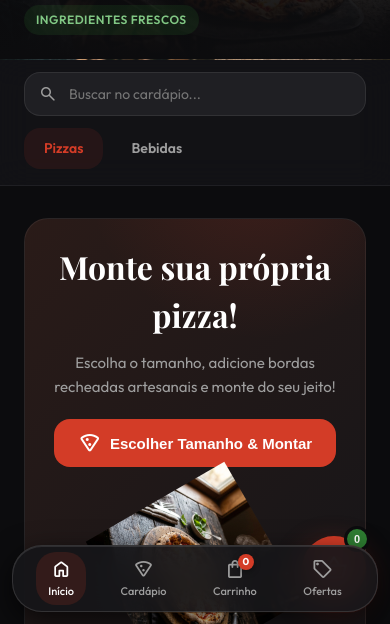
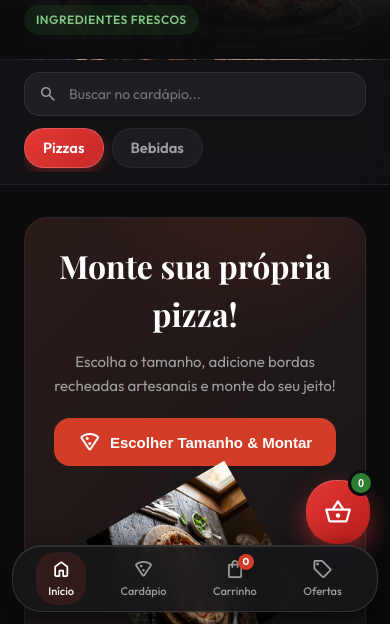
Before and after one commit to caetanoelias796-creator/Mundo-da-Pizza, a plain HTML site: page index.html in a window 390 px wide. Shown: the part 220-844 px from the top of the page. Drawn offline with nearby package versions, Linux system fonts and the light colour scheme; no server answers; a web font is replaced by a local one.

Commit message:
Implement full mobile delivery app UI design with high-impact product cards, pill categories, floating cart badge, and fixed bottom dock

```diff
--- a/index.css
+++ b/index.css
@@ -2227,3 +2227,59 @@ a {
     transform: scale(1.08);
     box-shadow: 0 6px 18px rgba(211, 60, 39, 0.6);
 }
+
+/* Category Navigation Pills Refinement */
+.categories-nav {
+    display: flex;
+    align-items: center;
+    gap: 8px;
+    overflow-x: auto;
+    padding-bottom: 4px;
+    scrollbar-width: none;
+}
+.categories-nav::-webkit-scrollbar {
+    display: none;
+}
+
+.categories-nav .nav-link {
+    padding: 8px 18px;
+    border-radius: 20px;
+    font-weight: 600;
+    font-size: 0.92rem;
+    white-space: nowrap;
+    transition: all 0.25s ease;
+    background: rgba(255, 255, 255, 0.05);
+    color: #a0a0a5;
+    border: 1px solid rgba(255, 255, 255, 0.05);
+}
+
+.categories-nav .nav-link.active,
+.categories-nav .nav-link:hover {
+    background: linear-gradient(135deg, #e53935, #c62828);
+    color: #ffffff;
+    border-color: rgba(255, 255, 255, 0.2);
+    box-shadow: 0 4px 12px rgba(229, 57, 53, 0.35);
+}
+
+/* Floating Cart Button Enhancement */
+.floating-cart-btn {
+    position: fixed;
+    bottom: 80px;
+    right: 20px;
+    z-index: 99980;
+    background: linear-gradient(135deg, #e53935, #b71c1c);
+    color: #ffffff;
+    border-radius: 30px;
+    padding: 12px 20px;
+    display: flex;
+    align-items: center;
+    gap: 10px;
+    box-shadow: 0 10px 25px rgba(229, 57, 53, 0.5), inset 0 1px 0 rgba(255, 255, 255, 0.2);
+    cursor: pointer;
+    transition: transform 0.25s ease, box-shadow 0.25s ease;
+}
+
+.floating-cart-btn:hover {
+    transform: translateY(-3px) scale(1.03);
+    box-shadow: 0 14px 30px rgba(229, 57, 53, 0.65);
+}
--- a/index.html
+++ b/index.html
@@ -25,7 +25,7 @@
     <link rel="stylesheet" href="https://fonts.googleapis.com/css2?family=Material+Symbols+Rounded:opsz,wght,FILL,GRAD@20..48,100..700,0..1,-50..200" />
 
     <!-- CSS File -->
-    <link rel="stylesheet" href="index.css?v=3">
+    <link rel="stylesheet" href="index.css?v=4">
 
     <!-- PWA & Mobile Optimization -->
     <link rel="manifest" href="manifest.json">
--- a/sw.js
+++ b/sw.js
@@ -1,9 +1,9 @@
-const CACHE_NAME = 'mundo-da-pizza-v1.0.7';
+const CACHE_NAME = 'mundo-da-pizza-v1.0.8';
 const ASSETS_TO_CACHE = [
   './',
   './index.html',
   './painel.html',
-  './index.css?v=3',
+  './index.css?v=4',
   './painel.css?v=2',
   './app.js?v=5',
   './painel.js?v=5',
```
